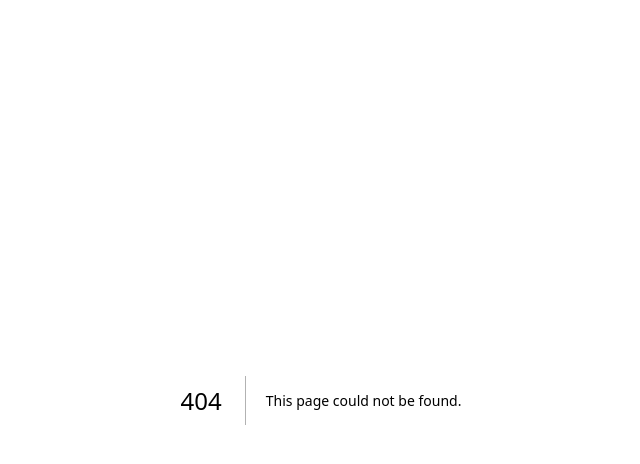
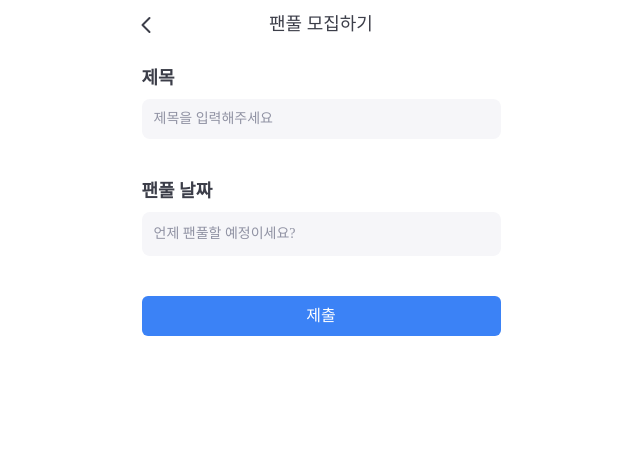
Before and after one commit to TwoDotFive/front, a Next.js app: page /fanpool-add in a window 1280 px wide. Before the commit this address had no page. Shown: the top 464 px of the page, without its empty margins (319-959 px from the left). Built offline with nearby package versions, Linux system fonts and the light colour scheme; a web font is replaced by a local one.

Commit message:
feat: 팬풀 모집하기 날짜 선택 바텀시트 구현

```diff
--- /dev/null
+++ b/src/app/(default)/fanpool-add/page.tsx
@@ -0,0 +1,11 @@
+import TapBar from '@/components/common/TapBar';
+import FanpoolAddForm from '@/components/fanpool-add/FanpoolAddForm';
+
+export default function page() {
+	return (
+		<section>
+			<TapBar text="팬풀 모집하기" type="mid" />
+			<FanpoolAddForm />
+		</section>
+	);
+}
--- /dev/null
+++ b/src/components/fanpool-add/FanpoolAddForm.tsx
@@ -0,0 +1,72 @@
+'use client';
+import React, { useState } from 'react';
+import { useForm, SubmitHandler } from 'react-hook-form';
+import FanpoolSubmitButton from './FanpoolSubmitButton';
+import FanpoolDateBottomSheet from './FanpoolDateBottomSheet';
+import { Text } from '../common/Text';
+
+interface FanpoolFormData {
+	title: string;
+	date: Date;
+}
+
+export default function FanpoolAddForm() {
+	const { register, handleSubmit, setValue } = useForm<FanpoolFormData>(); // Include setValue to update the form
+	const [isDatePickerVisible, setIsDatePickerVisible] = useState(false); // State for bottom sheet visibility
+	const [selectedDate, setSelectedDate] = useState<Date | null>(null); // State to store selected date
+
+	const onSubmit: SubmitHandler<FanpoolFormData> = (data) => {
+		console.log('Submitted data:', data);
+	};
+
+	const handleDateSelect = (date: Date) => {
+		setSelectedDate(date);
+		setValue('date', date);
+		setIsDatePickerVisible(false);
+	};
+
+	return (
+		<>
+			<form
+				onSubmit={handleSubmit(onSubmit)}
+				className="flex flex-col gap-40pxr px-20pxr pt-17pxr"
+			>
+				<div className="flex flex-col gap-8pxr">
+					<Text fontSize={18} fontWeight={700} color="gray700">
+						제목
+					</Text>
+					<input
+						type="text"
+						placeholder="제목을 입력해주세요"
+						{...register('title', { required: '제목을 입력해주세요' })}
+						className="w-full h-full p-12pxr rounded-8pxr bg-gray050 placeholder:text-gray400 text-sm"
+					/>
+				</div>
+
+				<div className="flex flex-col gap-8pxr">
+					<Text fontSize={18} fontWeight={700} color="gray700">
+						팬풀 날짜
+					</Text>
+					<div
+						className="w-full h-full p-12pxr rounded-8pxr bg-gray050 cursor-pointer"
+						onClick={() => setIsDatePickerVisible(true)}
+					>
+						<Text fontSize={14} fontWeight={400} color="gray400">
+							{selectedDate
+								? selectedDate.toLocaleDateString('ko-KR')
+								: '언제 팬풀할 예정이세요?'}
+						</Text>
+					</div>
+				</div>
+
+				<FanpoolSubmitButton />
+			</form>
+
+			<FanpoolDateBottomSheet
+				isVisible={isDatePickerVisible}
+				onClose={() => setIsDatePickerVisible(false)}
+				onDateSelect={handleDateSelect}
+			/>
+		</>
+	);
+}
--- /dev/null
+++ b/src/components/fanpool-add/FanpoolDateBottomSheet.tsx
@@ -0,0 +1,34 @@
+import React, { useState, useEffect, useRef } from 'react';
+import BottomSheet from '../common/BottomSheet';
+import { Text } from '../common/Text';
+
+interface FanpoolDateBottomSheetProps {
+	isVisible: boolean;
+	onClose: () => void;
+	onDateSelect: (date: Date) => void;
+}
+
+const years = Array.from(
+	{ length: 101 },
+	(_, i) => new Date().getFullYear() - 50 + i
+); // 현재 년도를 기준으로 +/- 50년
+const months = Array.from({ length: 12 }, (_, i) => i + 1); // 1월 ~ 12월
+const days = Array.from({ length: 31 }, (_, i) => i + 1); // 1일 ~ 31일
+
+const FanpoolDateBottomSheet: React.FC<FanpoolDateBottomSheetProps> = ({
+	isVisible,
+	onClose,
+	onDateSelect,
+}) => {
+	return (
+		<BottomSheet isVisible={isVisible} onClose={onClose}>
+			<div className="px-8">
+				<Text fontSize={16} fontWeight={700} color="gray700">
+					팬풀 날짜
+				</Text>
+			</div>
+		</BottomSheet>
+	);
+};
+
+export default FanpoolDateBottomSheet;
--- /dev/null
+++ b/src/components/fanpool-add/FanpoolSubmitButton.tsx
@@ -0,0 +1,16 @@
+interface FanpoolSubmitButtonProps {
+	isSubmitting?: boolean;
+}
+
+const FanpoolSubmitButton: React.FC<FanpoolSubmitButtonProps> = () => {
+	return (
+		<button
+			type="submit"
+			className="bg-blue-500 text-white py-2 px-4 rounded-md hover:bg-blue-600"
+		>
+			제출
+		</button>
+	);
+};
+
+export default FanpoolSubmitButton;
```
